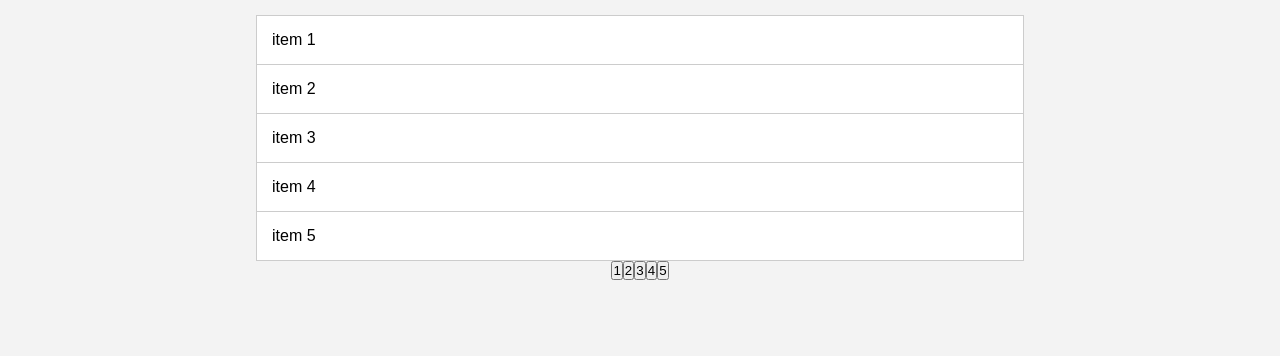
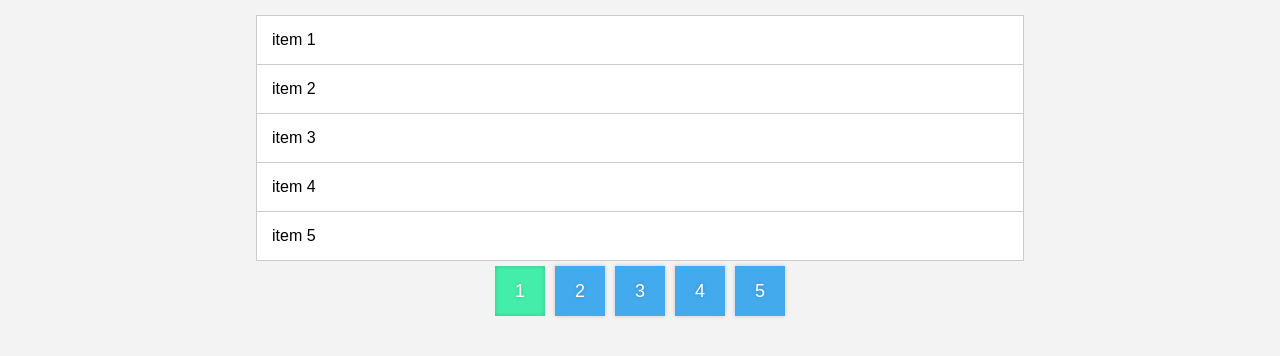
Before and after one commit to davido242/pagination-with-vanilla-javascript, a plain HTML site: page index.html in a window 1280 px wide. Shown: the part 70-426 px from the top of the page. Drawn offline with Linux system fonts and the light colour scheme.

Commit message:
added more functionalities

```diff
--- a/main.css
+++ b/main.css
@@ -1,3 +1,8 @@
+:root {
+    --text-color: #44AAEE;
+    --white-color: #FFF;
+    --text-hover: #44EEAA
+}
 * {
     margin: 0;
     padding: 0;
@@ -14,7 +19,7 @@ header {
     justify-content: center;
     align-items: center;
     height: 60px;
-    background: #FFF;
+    background: var(--white-color);
     box-shadow: 0px 0px 10px rgba(0, 0, 0, 0.2);
 }
 
@@ -27,7 +32,7 @@ main {
 .list {
     width: 100%;
     max-width: 768px;
-    background: #fff;
+    background: var(--white-color);
     border: 1px solid #ccc;
     margin-top: 25px;
 }
@@ -45,14 +50,14 @@ main {
     background: rgba(0, 0, 0, 0.5);
 }
 
-.pagination {
+.pagenumbers {
     display: flex;
     flex-wrap: wrap;
     justify-content: center;
     align-items: center;
 }
 
-.pagination button {
+.pagenumbers button {
     width: 50px;
     height: 50px;
     outline: none;
@@ -62,5 +67,17 @@ main {
     font-size: 18px;
     border: none;
     appearance: none;
-    background-color: ;
+    background-color: var(--text-color);
+    color: var(--white-color);
+    box-shadow: 0px 0px 4px rgba(0, 0, 0, 0.2);
+    text-shadow: 0px 0px 4px rgba(0, 0, 0, 0.2);
 }
+
+.pagenumbers button:hover {
+    background: var(--text-hover);
+}
+
+.pagenumbers button.active {
+    background: var(--text-hover);
+    box-shadow: inset 0px 0px 4px rgb(0, 0, 0, 0.2);
+}
--- a/main.js
+++ b/main.js
@@ -21,7 +21,7 @@ const list_items = [
     "item 20",
     "item 21",
     "item 22",
-    "item 23",
+    "item 23"
 ];
 
 const list_element = document.getElementById("list");
@@ -54,20 +54,31 @@ const SetupPagination = (items, wrapper, rows_per_page) => {
     wrapper.innerHTML = "";
 
     let page_count = Math.ceil(items.length / rows_per_page);
-    for(let i = 1; i < page_count + 1; i++) {
-        let btn = PaginationButton(i);
+    for (let i = 1; i < page_count + 1; i++) {
+        let btn = PaginationButton(i, items);
         wrapper.appendChild(btn);
     }
 }
 
-const PaginationButton = (page) => {
+const PaginationButton = (page, items) => {
     let button = document.createElement("button");
     button.innerText = page;
 
     if(current_page == page) button.classList.add("active");
 
+    button.addEventListener("click", function () {
+        current_page = page;
+        DisplayList(items, list_element, rows, current_page);
+
+        let current_btn = document.querySelector('.pagenumbers button.active');
+        current_btn.classList.remove('active');
+
+        button.classList.add('active');
+
+    });
+
     return button;
 }
 
 DisplayList(list_items, list_element, rows, current_page);
-SetupPagination(list_items, pagination_element, rows)
+SetupPagination(list_items, pagination_element, rows);
```
